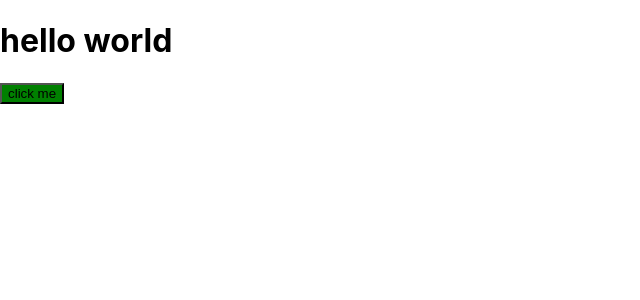
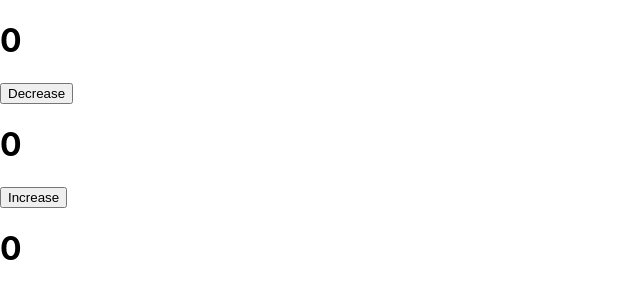
Before and after one commit to pol-dev-shinroo/react-advanced, a React (Create React App) app: page / in a window 1280 px wide. Shown: the top 300 px of the page, without its empty margins (0-640 px from the left). Built offline with nearby package versions, Linux system fonts and the light colour scheme.

Commit message:
functional approach + setTimeOut example

```diff
--- a/src/App.js
+++ b/src/App.js
@@ -1,9 +1,8 @@
-import Example from "./examples/2-useState-array";
-// import { UseStateBasics } from "./final/1-useState-example.jsx";
-import AnyName from "./test";
+// import Example from "./examples/2-useState-array";
+import { TimeOut } from "./examples/5-setTimeout-example.jsx";
 
 function App() {
-    return <AnyName />;
+    return <TimeOut />;
 }
 
 export default App;
--- /dev/null
+++ b/src/examples/5-setTimeout-example.jsx
@@ -0,0 +1,36 @@
+import React, { useState } from "react";
+
+export const TimeOut = () => {
+    const [value, setValue] = useState(0);
+    const valueHandler = () => {
+        setTimeout(() => {
+            setValue(value + 1);
+        }, 2000);
+    };
+
+    const [properValue, setProperValue] = useState(0);
+    const valueHandlerProper = () => {
+        setTimeout(() => {
+            setProperValue((prev) => {
+                return prev + 1;
+            });
+        }, 2000);
+    };
+
+    const functionApproach = () => {
+        setValue((prev) => {
+            return prev + 1;
+        });
+    };
+    console.log("component updated");
+
+    return (
+        <div>
+            <h1>{value}</h1>
+            <button onClick={valueHandler}>Decrease</button>
+            <h1>{properValue}</h1>
+            <button onClick={valueHandlerProper}>Increase</button>
+            <h1 onClick={functionApproach}>{value}</h1>
+        </div>
+    );
+};
```
Also changed, not shown: 1 other file (tests, documents, lock files or other folders).
